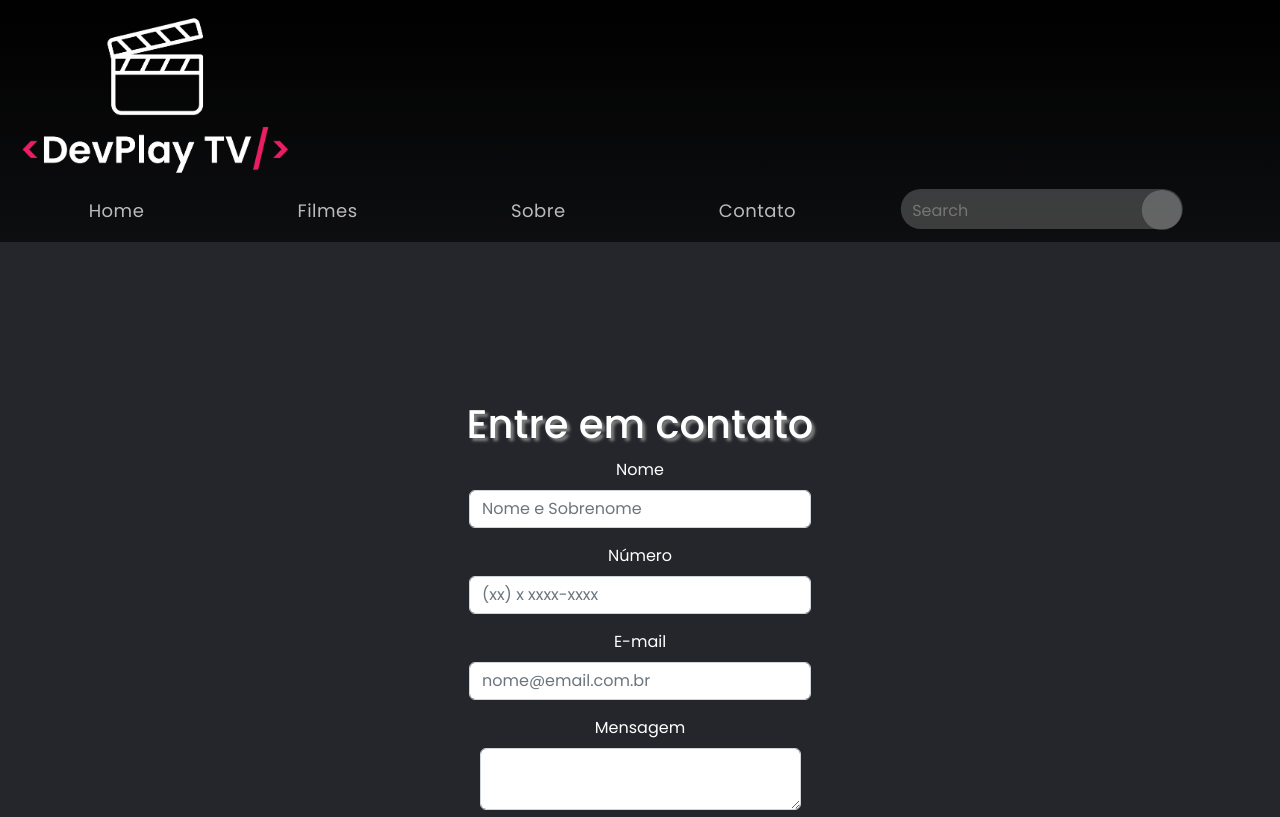
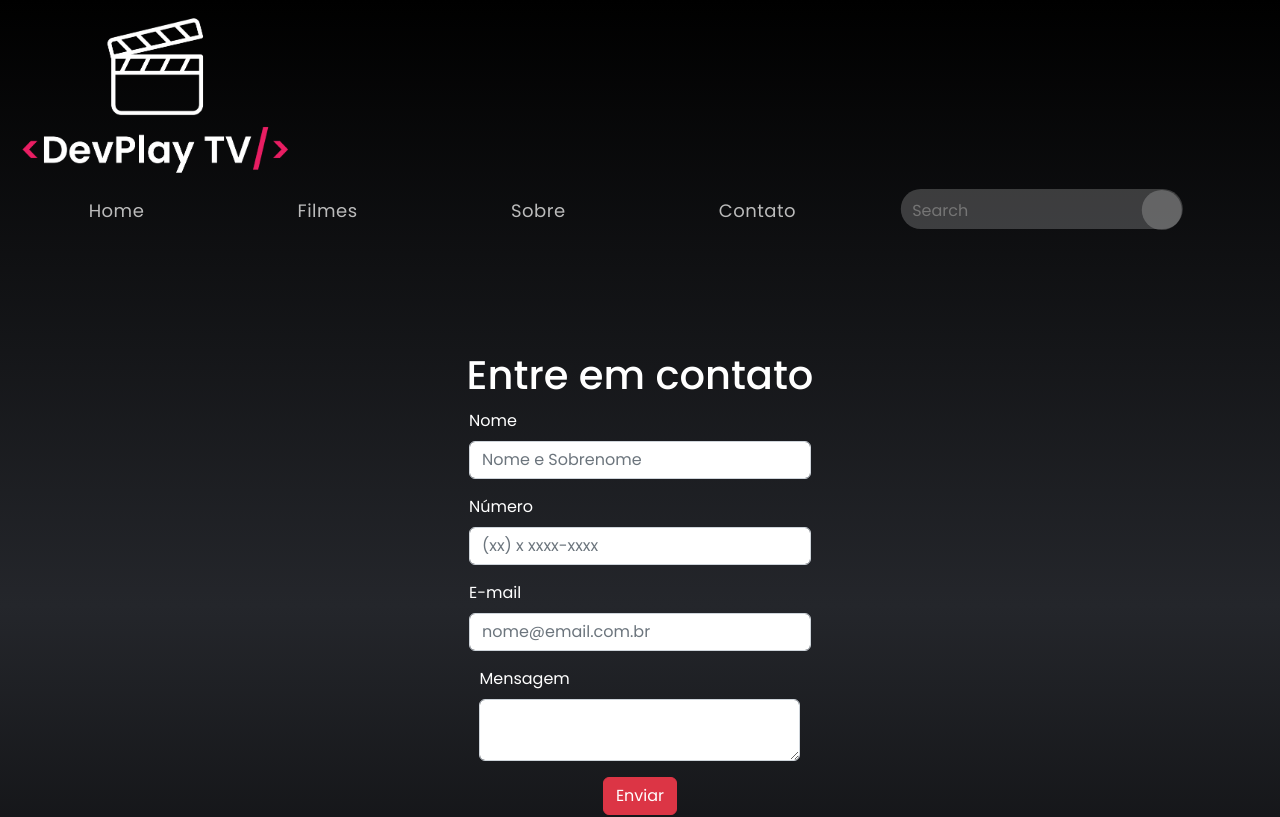
Before and after one commit to moondev94/projeto-modulo3-squad1, a React (Create React App) app: page /Contato in a window 1280 px wide. Shown: the top 817 px of the page. Built offline with nearby package versions, Linux system fonts and the light colour scheme; a web font is replaced by a local one.

Commit message:
Form contato e bg atualizado

```diff
--- a/src/view/css/Contato.css
+++ b/src/view/css/Contato.css
@@ -1,10 +1,10 @@
 .corpoContato {
     font-family: sans-serif;
    justify-content: center;
-   background-color: #24262b;
-    padding: 10%;
+    padding: 5%;
+    display: flex;
 }
-formulario {
+.formulario {
 display: flex;
 justify-content: center;
 }
@@ -12,15 +12,30 @@ justify-content: center;
     display: grid;
     justify-content: center;
 }
+.cd {
+    display: flex;
+    flex-direction: column;
+    align-items: center;
+    justify-content: center;
+    margin: 10px;
+    padding: 3%;
+    border-radius: 5px;
+    box-shadow: 8px 8px 8px 8px rgb(0 0 0 / 20%);
+    width: 33%;
+
+}
+
+.card {
+    --bs-card-bg: transparent;
+}
+
 form {
-    font-size: 16px;
-    background-color: #24262b;
-    width: auto;
-    margin: auto;
-    padding: 20px;
+    display: flex;
+    flex-direction: column;
+    align-items: center;
+    justify-content: center;
+    padding: 3%;
 
-    justify-content: center;
-    text-align: center;
 }
 label {
     color: white;
@@ -29,7 +44,7 @@ label {
 form h1 {
     margin: 10px;
     color: white;
-    text-shadow: 3px 3px 3px grey;
+
 }
 
 input:hover, textarea:hover, input:focus, textarea:focus {
```
